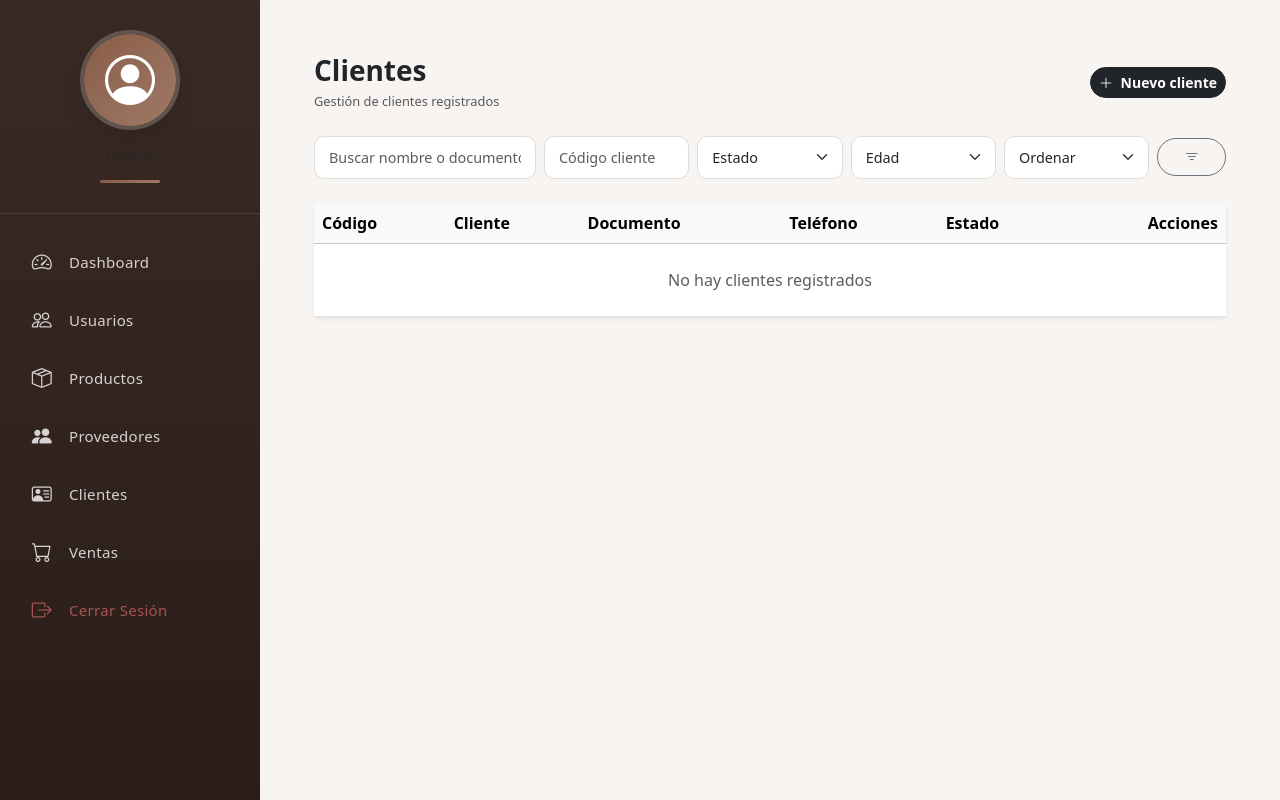
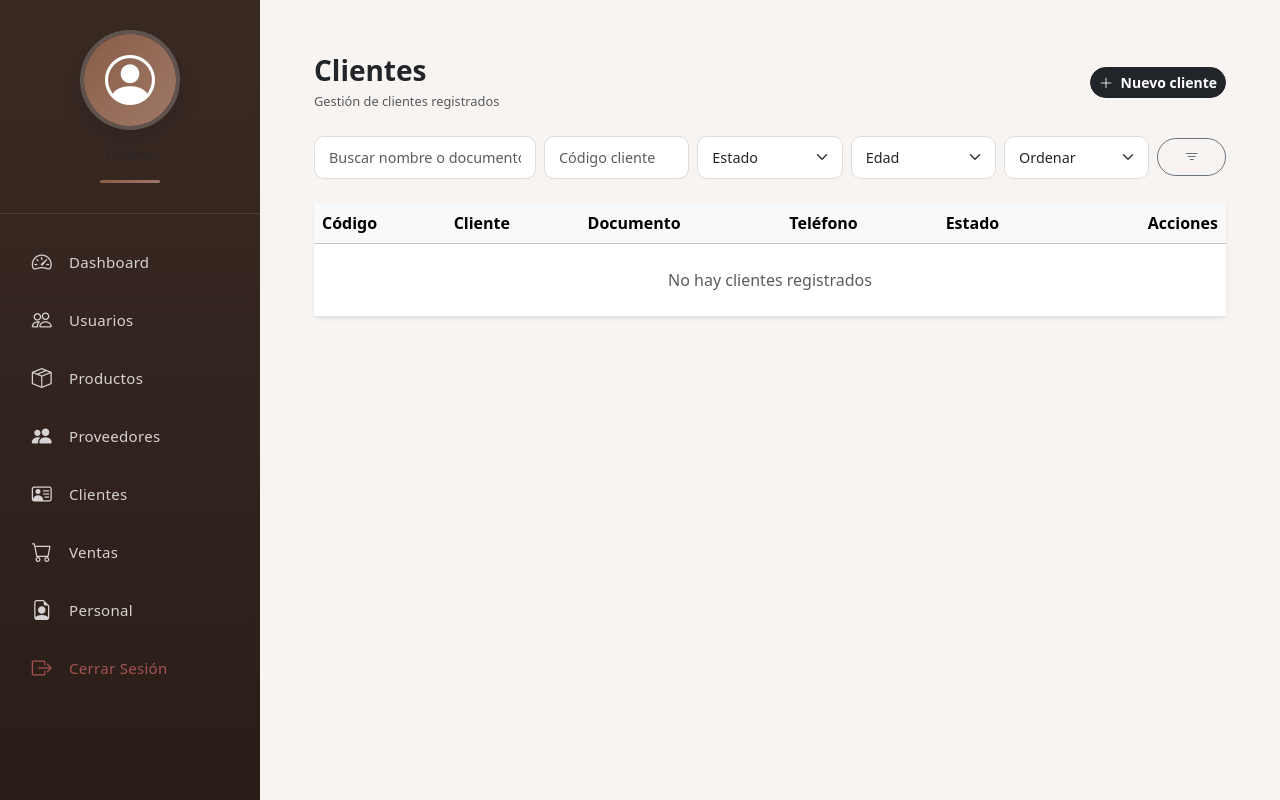
Before and after one commit to AstridCarolinaAr/MONAPP, a Django app: page /clientes/ in a window 1280 px wide. Run offline with Django 5.2, Linux system fonts and the light colour scheme; data that the repository does not hold is empty; some libraries are stand-ins or nearby versions.

Commit message:
se agregaron cambios de : santiago, andres y diego

```diff
--- a/MONAPP/settings.py
+++ b/MONAPP/settings.py
@@ -23,7 +23,7 @@ BASE_DIR = Path(__file__).resolve().parent.parent
 SECRET_KEY = 'django-insecure-9w)#wl+j18tx)gsxbp)yncp+zs4#x^(1@9#jx4#a(ued4h*2i5'
 
 # SECURITY WARNING: don't run with debug turned on in production!
-DEBUG = False
+DEBUG = True
 
 ALLOWED_HOSTS = ["*"]
 
--- a/core/Templates/core/panel_admin_base.html
+++ b/core/Templates/core/panel_admin_base.html
@@ -91,6 +91,12 @@
                     <span>Ventas</span>
                 </a>
             </li>
+                        <li class="nav-item">
+                <a class="nav-link" href="{% url 'personal:lista_personal' %}">
+                    <i class="bi bi-file-earmark-person"></i>
+                    <span>Personal</span>
+                </a>
+            </li>
 
 
             <li class="nav-item">
--- a/personal/templates/personal/confirmar_eliminar_personal.html
+++ b/personal/templates/personal/confirmar_eliminar_personal.html
@@ -1,4 +1,4 @@
-{% extends 'master.html' %}
+{% extends 'core/panel_admin_base.html' %}
 {% load static %}
 
 {% block title %}Confirmar Eliminación - Monapp{% endblock %}
--- a/personal/templates/personal/detalle_personal.html
+++ b/personal/templates/personal/detalle_personal.html
@@ -1,4 +1,4 @@
-{% extends 'master.html' %}
+{% extends 'core/panel_admin_base.html' %}
 {% load static %}
 
 {% block title %}Detalles de Personal - Monapp{% endblock %}
--- a/personal/templates/personal/formulario_personal.html
+++ b/personal/templates/personal/formulario_personal.html
@@ -1,4 +1,4 @@
-{% extends 'master.html' %}
+{% extends 'core/panel_admin_base.html' %}
 {% load static %}
 
 {% block title %}{{ titulo }} - Monapp{% endblock %}
--- a/personal/templates/personal/lista_personal.html
+++ b/personal/templates/personal/lista_personal.html
@@ -1,4 +1,4 @@
-{% extends 'master.html' %}
+{% extends 'core/panel_admin_base.html' %}
 {% load static %}
 
 {% block title %}Lista de Personal - Monapp{% endblock %}
```
